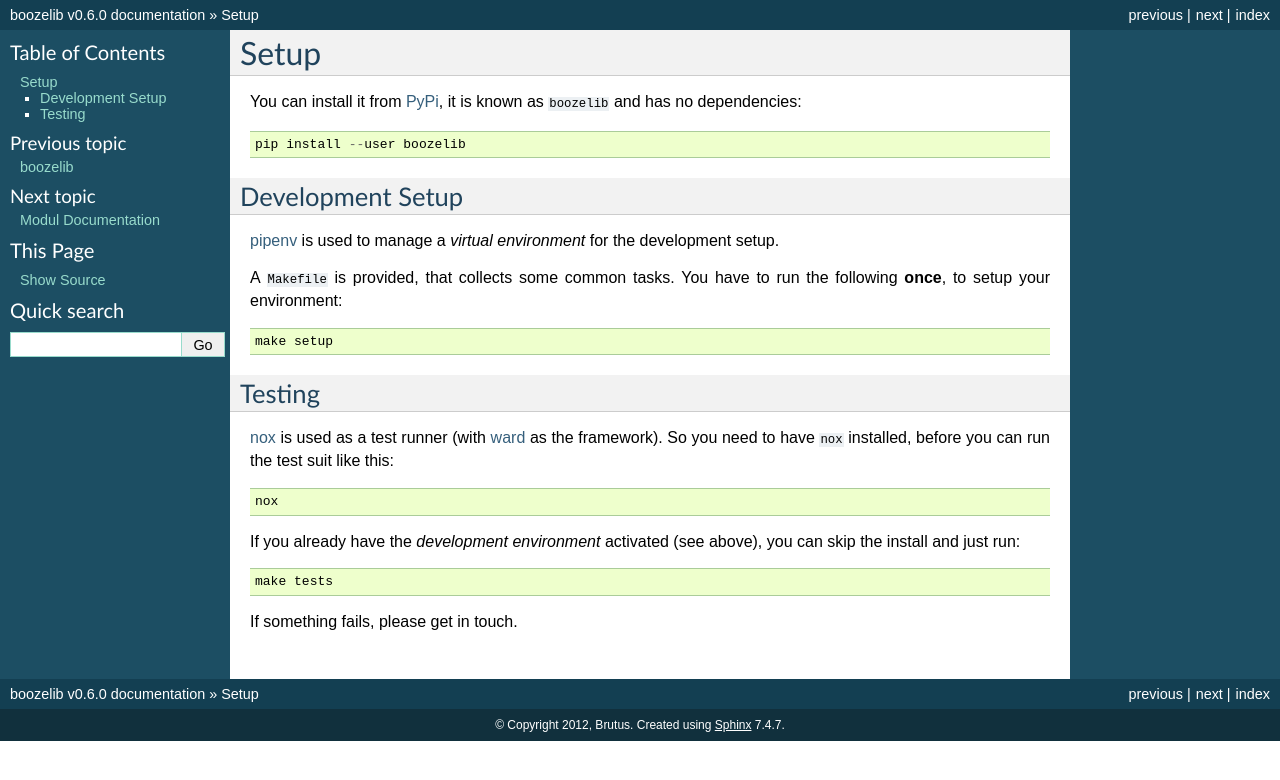
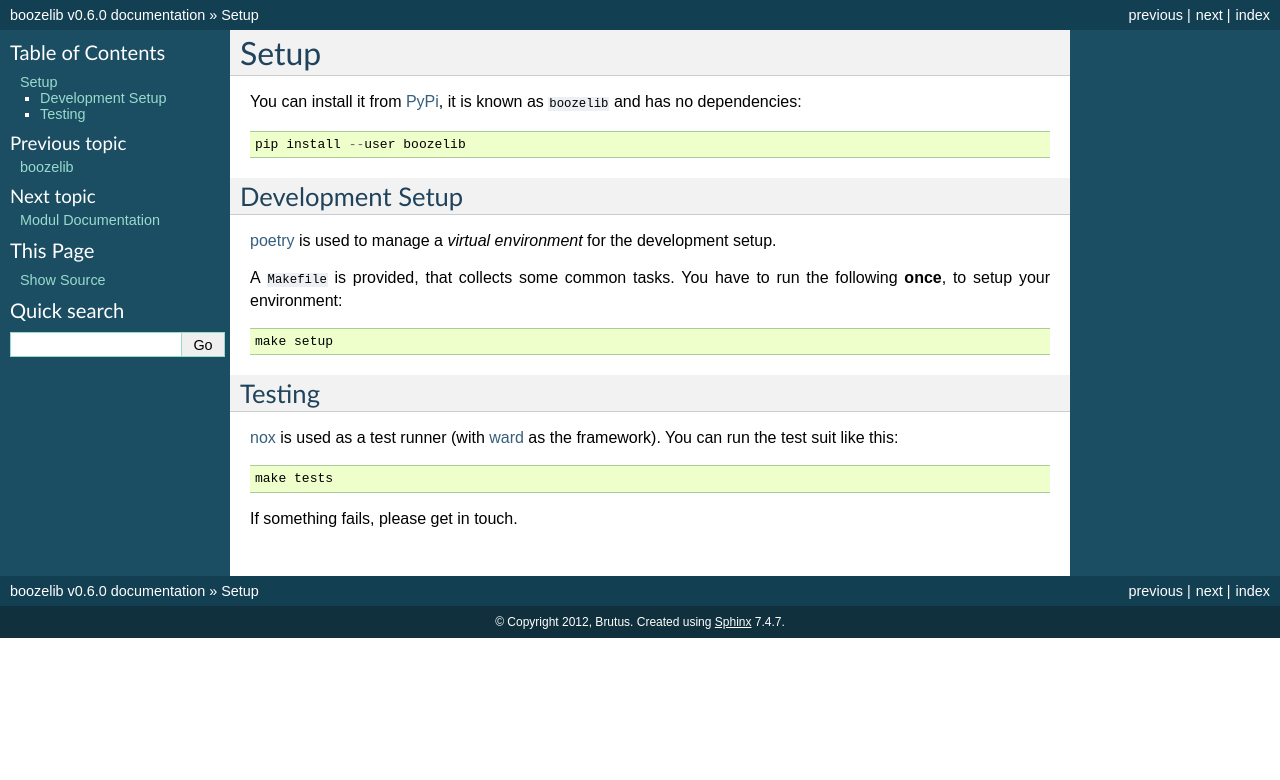
Before and after one commit to brutus/boozelib, a Sphinx documentation site: the page built from docs/install.rst, in a window 1280 px wide. Shown: the top 780 px of the page. Built offline with Sphinx 7.4.7, drawn with Linux system fonts in a browser that asks for light colours.

Commit message:
:memo: mention poetry in docs

```diff
--- a/docs/includes/links.rst
+++ b/docs/includes/links.rst
@@ -3,5 +3,6 @@
 .. _`issue tracker`: https://github.com/brutus/boozelib/issues
 .. _`nox`: https://nox.thea.codes/
 .. _`pipenv`: https://pipenv.pypa.io/
+.. _`poetry`: https://python-poetry.org/
 .. _`pypi`: https://pypi.org/project/BoozeLib/
 .. _`ward`: https://wardpy.com/
--- a/docs/install.rst
+++ b/docs/install.rst
@@ -10,7 +10,7 @@ dependencies::
 Development Setup
 =================
 
-`pipenv`_ is used to manage a *virtual environment* for the development setup.
+`poetry`_ is used to manage a *virtual environment* for the development setup.
 
 A ``Makefile`` is provided, that collects some common tasks. You have to run
 the following **once**, to setup your environment::
@@ -20,13 +20,8 @@ the following **once**, to setup your environment::
 Testing
 =======
 
-`nox`_ is used as a test runner (with `ward`_ as the framework). So you need
-to have ``nox`` installed, before you can run the test suit like this::
-
-    nox
-
-If you already have the *development environment* activated (see above), you
-can skip the install and just run::
+`nox`_ is used as a test runner (with `ward`_ as the framework). You can run the
+test suit like this::
 
     make tests
 
```
